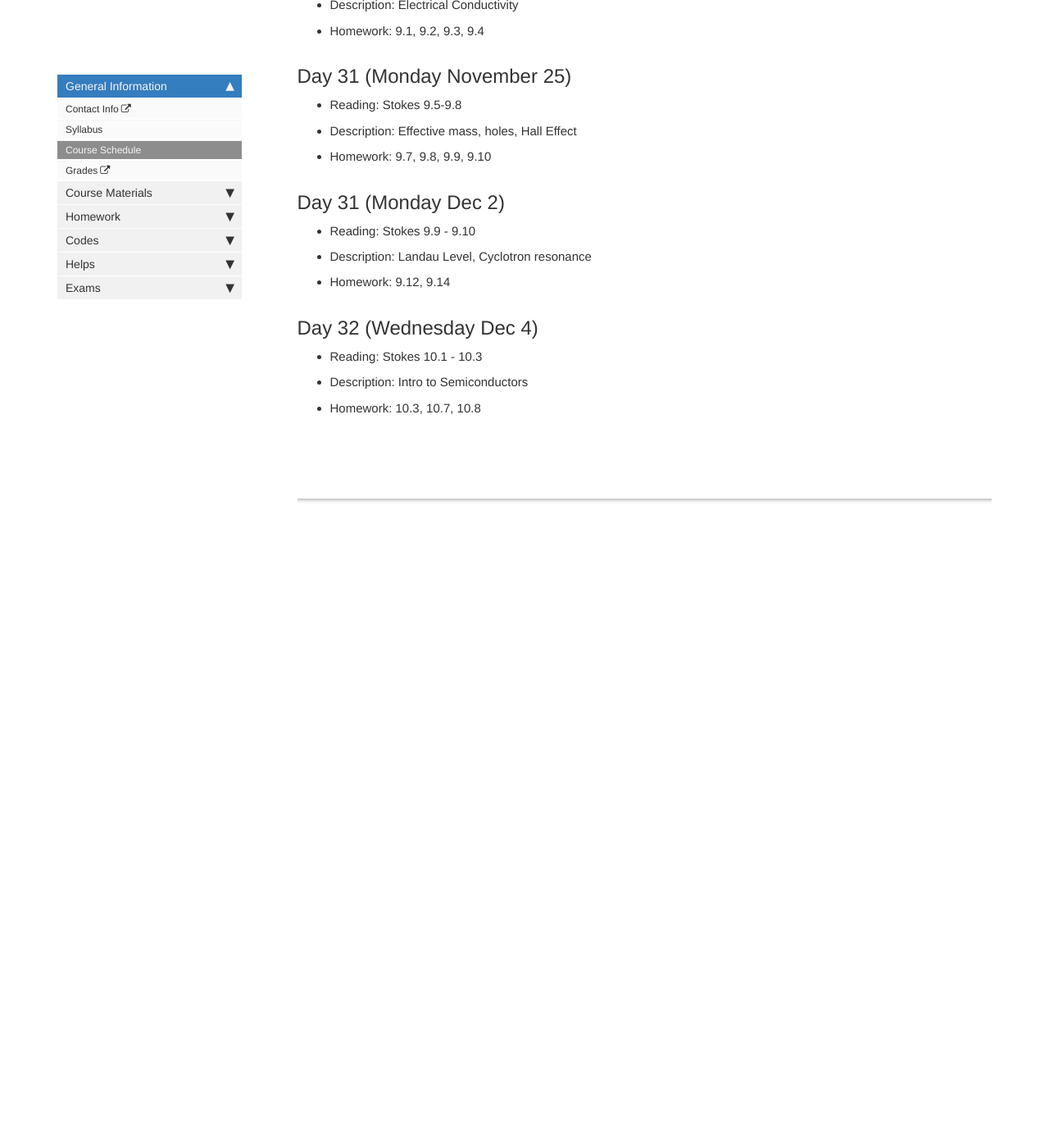
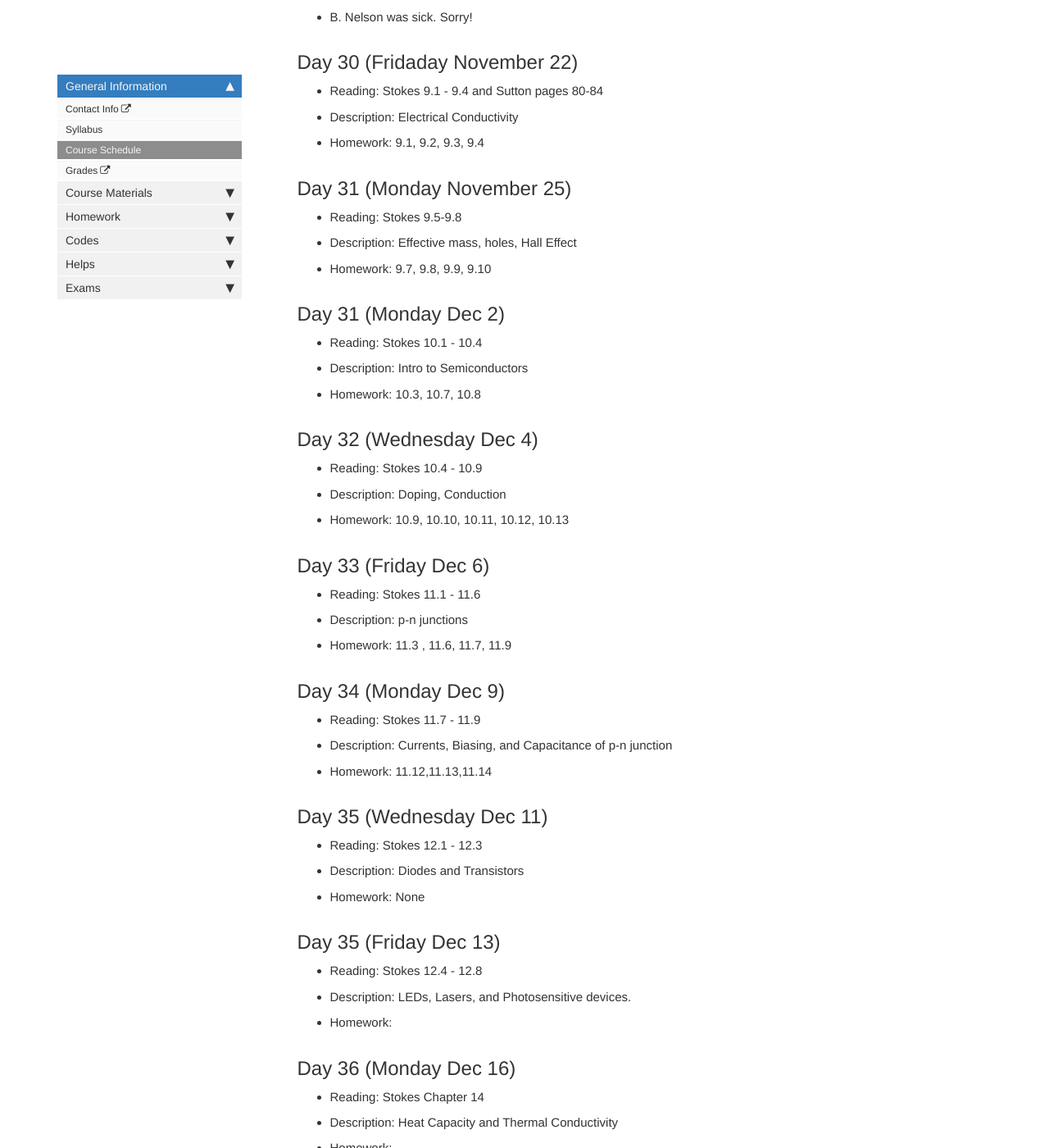
Before and after one commit to lancejnelson/PH323, a Jekyll site: the page built from course_docs/schedule.md, in a window 1280 px wide and 1400 px high, scrolled down 7031 px. Shown: the whole window at 82% size. Built offline with Jekyll 4.4.1, drawn with Linux system fonts in a browser that asks for light colours; comment, search, counter and statistics services are not loaded; before the commit the page ends 7661 px from its top, so only the background shows below that; some of the changed text lies outside the part shown.

Commit message:
Updated course schedule

```diff
--- a/course_docs/schedule.md
+++ b/course_docs/schedule.md
@@ -285,20 +285,56 @@
 
 ## Day 31 (Monday Dec 2)
 
-   - Reading: Stokes 9.9 - 9.10
-
-   - Description: Landau Level, Cyclotron resonance
-
-   - Homework: 9.12, 9.14
-
-## Day 32 (Wednesday Dec 4)
-
-   - Reading: Stokes 10.1 - 10.3
+   - Reading: Stokes 10.1 - 10.4
 
    - Description: Intro to Semiconductors
 
    - Homework: 10.3, 10.7, 10.8
 
+## Day 32 (Wednesday Dec 4)
+   - Reading: Stokes 10.4 - 10.9
+
+   - Description: Doping, Conduction
+
+   - Homework: 10.9, 10.10, 10.11, 10.12, 10.13
+
+
+## Day 33 (Friday Dec 6)
+   - Reading: Stokes 11.1 - 11.6
+
+   - Description: p-n junctions
+
+   - Homework: 11.3 , 11.6, 11.7, 11.9
+
+## Day 34 (Monday Dec 9)
+   - Reading: Stokes 11.7 - 11.9
+
+   - Description: Currents, Biasing, and Capacitance of p-n junction
+
+   - Homework: 11.12,11.13,11.14
+
+
+## Day 35 (Wednesday Dec 11)
+   - Reading: Stokes 12.1 - 12.3
+
+   - Description: Diodes and Transistors
+
+   - Homework: None
+
+
+## Day 35 (Friday Dec 13)
+   - Reading: Stokes 12.4 - 12.8
+
+   - Description: LEDs, Lasers, and Photosensitive devices.
+
+   - Homework:
+
+## Day 36 (Monday Dec 16)
+   - Reading: Stokes Chapter 14
+
+   - Description: Heat Capacity and Thermal Conductivity
+
+   - Homework:
 
 [griffiths_chp_1]: https://content.byui.edu/file/51c6f2c7-d1f2-4716-9674-c3bc2de5a273/1/Intro%20to%20Quantum%20Mechanics%20Chapter%201.pdf
 [griffiths_chp_2]: https://content.byui.edu/file/51c6f2c7-d1f2-4716-9674-c3bc2de5a273/1/Intro%20to%20Quantum%20Mechanics%20Chapter%202.pdf
```
